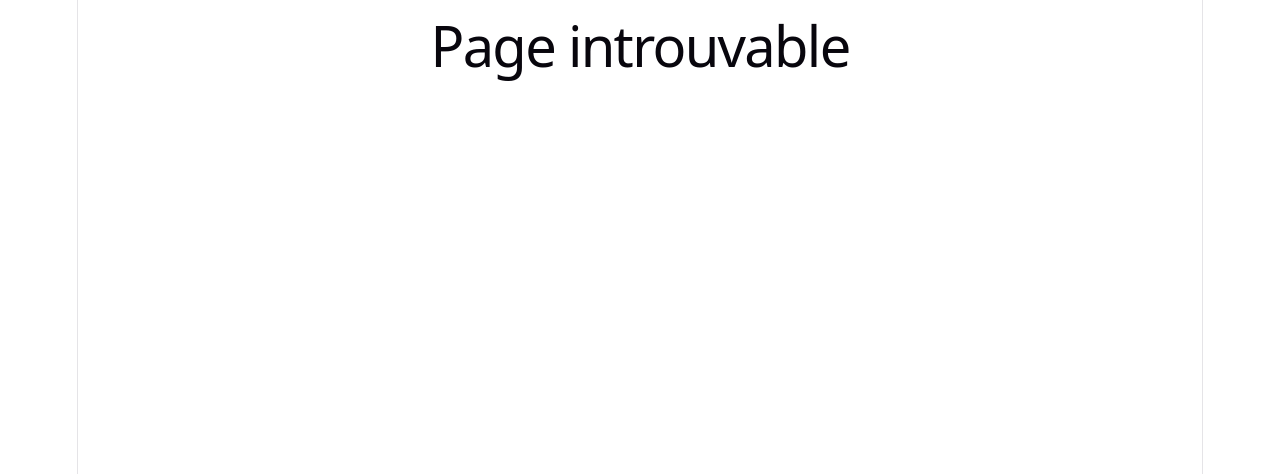
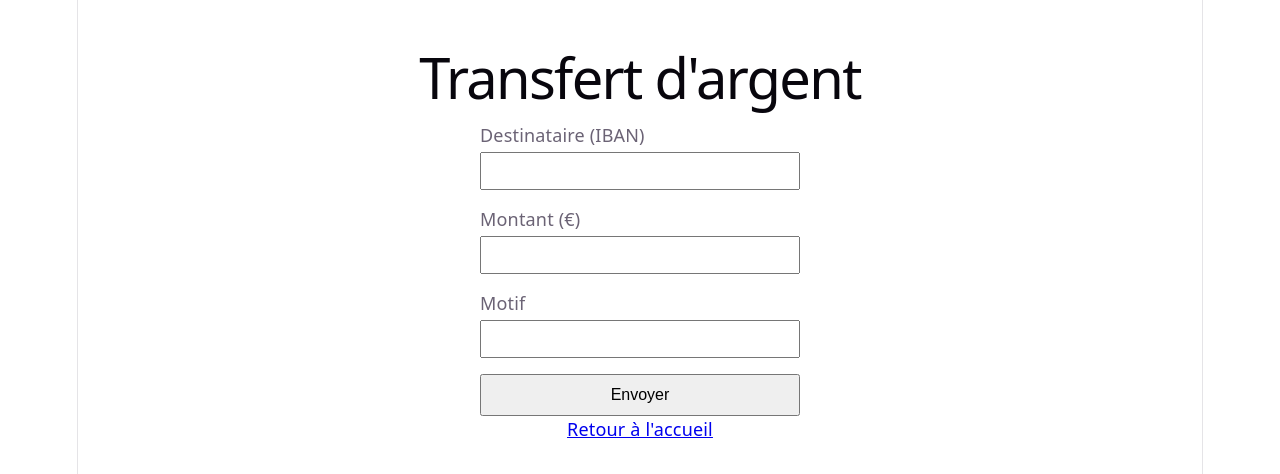
Before and after one commit to Poco2406/SolsticeBank, a React (Vite) app in the folder frontend/: page /transfert in a window 1280 px wide. Shown: the top 474 px of the page. Built offline with nearby package versions, Linux system fonts and the light colour scheme.

Commit message:
new page

```diff
--- a/frontend/src/App.css
+++ b/frontend/src/App.css
@@ -27,3 +27,22 @@
     cursor: pointer;
   }
 }
+
+.menu {
+  display: flex;
+  justify-content: center;
+  gap: 16px;
+  margin-top: 24px;
+}
+
+.tableau {
+  margin: 24px auto;
+  border-collapse: collapse;
+
+  th,
+  td {
+    padding: 8px 16px;
+    border-bottom: 1px solid var(--border);
+    text-align: left;
+  }
+}
--- a/frontend/src/App.tsx
+++ b/frontend/src/App.tsx
@@ -1,6 +1,8 @@
 import { BrowserRouter, Routes, Route } from 'react-router-dom'
 import Connexion from './Pages/Connexion'
 import Accueil from './Pages/Accueil'
+import Transfert from './Pages/Transfert'
+import Historique from './Pages/Historique'
 import './App.css'
 
 function App() {
@@ -9,6 +11,8 @@ function App() {
       <Routes>
         <Route path="/" element={<Connexion />} />
         <Route path="/accueil" element={<Accueil />} />
+        <Route path="/transfert" element={<Transfert />} />
+        <Route path="/historique" element={<Historique />} />
         <Route path="*" element={<h1>Page introuvable</h1>} />
       </Routes>
     </BrowserRouter>
--- a/frontend/src/Pages/Accueil.tsx
+++ b/frontend/src/Pages/Accueil.tsx
@@ -5,7 +5,11 @@ function Accueil() {
     <main className="page">
       <h1>Accueil</h1>
       <p>Bienvenue sur SolsticeBank.</p>
-      <Link to="/">Se déconnecter</Link>
+      <nav className="menu">
+        <Link to="/transfert">Faire un transfert</Link>
+        <Link to="/historique">Voir l'historique</Link>
+        <Link to="/">Se déconnecter</Link>
+      </nav>
     </main>
   )
 }
--- /dev/null
+++ b/frontend/src/Pages/Historique.tsx
@@ -0,0 +1,44 @@
+import { Link } from 'react-router-dom'
+
+type Operation = {
+  id: number
+  date: string
+  libelle: string
+  montant: number
+}
+
+// TODO : remplacer par les opérations récupérées depuis le backend
+const operations: Operation[] = []
+
+function Historique() {
+  return (
+    <main className="page">
+      <h1>Historique</h1>
+      {operations.length === 0 ? (
+        <p>Aucune opération pour le moment.</p>
+      ) : (
+        <table className="tableau">
+          <thead>
+            <tr>
+              <th>Date</th>
+              <th>Libellé</th>
+              <th>Montant</th>
+            </tr>
+          </thead>
+          <tbody>
+            {operations.map((op) => (
+              <tr key={op.id}>
+                <td>{op.date}</td>
+                <td>{op.libelle}</td>
+                <td>{op.montant.toFixed(2)} €</td>
+              </tr>
+            ))}
+          </tbody>
+        </table>
+      )}
+      <Link to="/accueil">Retour à l'accueil</Link>
+    </main>
+  )
+}
+
+export default Historique
--- /dev/null
+++ b/frontend/src/Pages/Transfert.tsx
@@ -0,0 +1,54 @@
+import { useState } from 'react'
+import type { FormEvent } from 'react'
+import { Link } from 'react-router-dom'
+
+function Transfert() {
+  const [destinataire, setDestinataire] = useState('')
+  const [montant, setMontant] = useState('')
+  const [motif, setMotif] = useState('')
+
+  function handleSubmit(e: FormEvent) {
+    e.preventDefault()
+    // TODO : envoyer le transfert au backend
+  }
+
+  return (
+    <main className="page">
+      <h1>Transfert d'argent</h1>
+      <form onSubmit={handleSubmit} className="formulaire">
+        <label>
+          Destinataire (IBAN)
+          <input
+            type="text"
+            value={destinataire}
+            onChange={(e) => setDestinataire(e.target.value)}
+            required
+          />
+        </label>
+        <label>
+          Montant (€)
+          <input
+            type="number"
+            min="0.01"
+            step="0.01"
+            value={montant}
+            onChange={(e) => setMontant(e.target.value)}
+            required
+          />
+        </label>
+        <label>
+          Motif
+          <input
+            type="text"
+            value={motif}
+            onChange={(e) => setMotif(e.target.value)}
+          />
+        </label>
+        <button type="submit">Envoyer</button>
+      </form>
+      <Link to="/accueil">Retour à l'accueil</Link>
+    </main>
+  )
+}
+
+export default Transfert
```
